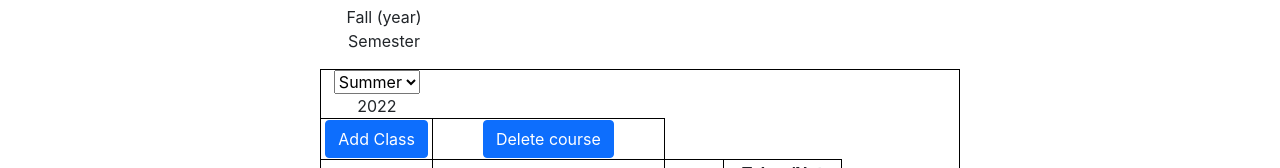
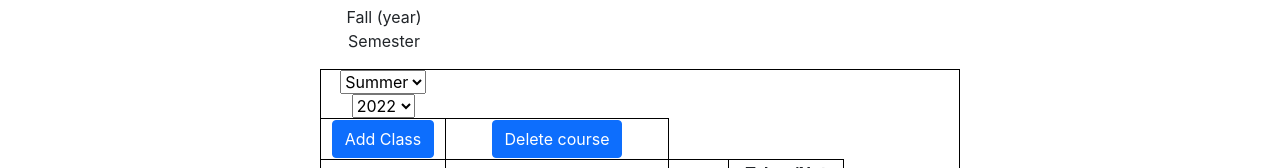
Before and after one commit to UD-CISC275-S22/cis-scheduler-team-20, a React (Create React App) app: page / in a window 1280 px wide. Both pictures are taken after a click on the button "Add Semester". Shown: the part 422-590 px from the top of the page. Built offline with nearby package versions, Linux system fonts and the light colour scheme.

Commit message:
Changing Year works better now

```diff
--- a/src/components/AddSemester.tsx
+++ b/src/components/AddSemester.tsx
@@ -1,5 +1,5 @@
 import React, { ReactElement, useState } from "react";
-import { Button, FormControl } from "react-bootstrap";
+import { Button, Form, FormControl } from "react-bootstrap";
 import course_data from "../data/catalog.json";
 //import { Classes } from "../Interfaces/catalog";
 
@@ -9,7 +9,15 @@ export function AddSemester(): JSX.Element {
     const [indnum, setIndNum] = useState<number>(0);
     const [semesterNum, setSemesterNum] = useState<number>(0);
     const [courseNum, setCourseNum] = useState<number>(0);
-    const [year, setYear] = useState<number>(2022);
+    const years = [
+        2022, 2023, 2024, 2025, 2026, 2027, 2028, 2029, 2030, 2031, 2032, 2033,
+        2034, 2035, 2036, 2037, 2038, 2039, 2040, 2041, 2042, 2043, 2044, 2045,
+        2046, 2047, 2048, 2049, 2050, 2051, 2052, 2053, 2054, 2055, 2056, 2057,
+        2058, 2059, 2060, 2061, 2062, 2063, 2064, 2065, 2066, 2067, 2068, 2069,
+        2070, 2071, 2072, 2073, 2074, 2075, 2076, 2077, 2078, 2079, 2080, 2081,
+        2082, 2083, 2084, 2085, 2086, 2087, 2088, 2089, 2090, 2091, 2092, 2093,
+        2094, 2095, 2096, 2097, 2098, 2099, 2100
+    ];
     function deleteSemester(index: number): void {
         setSemesters(semesters.splice(index, 1));
         setDelNum(delnum + 1);
@@ -50,13 +58,19 @@ export function AddSemester(): JSX.Element {
                 <html>
                     <table id={"semester-table" + semesterNum}>
                         <thead>
+                            <div>
                                 <select>
                                     <option>Summer</option>
                                     <option>Fall</option>
                                     <option>Winter</option>
                                     <option>Spring</option>
                                 </select>
-                            <span contentEditable>2022</span>
+                                <select>
+                                    {years.map((year: number) => (
+                                        <option key={year}>{year}</option>
+                                    ))}
+                                </select>
+                            </div>
                         </thead>
                         <tr>
                             <td>
```
Lines whose indentation alone changed are shown as unchanged.
